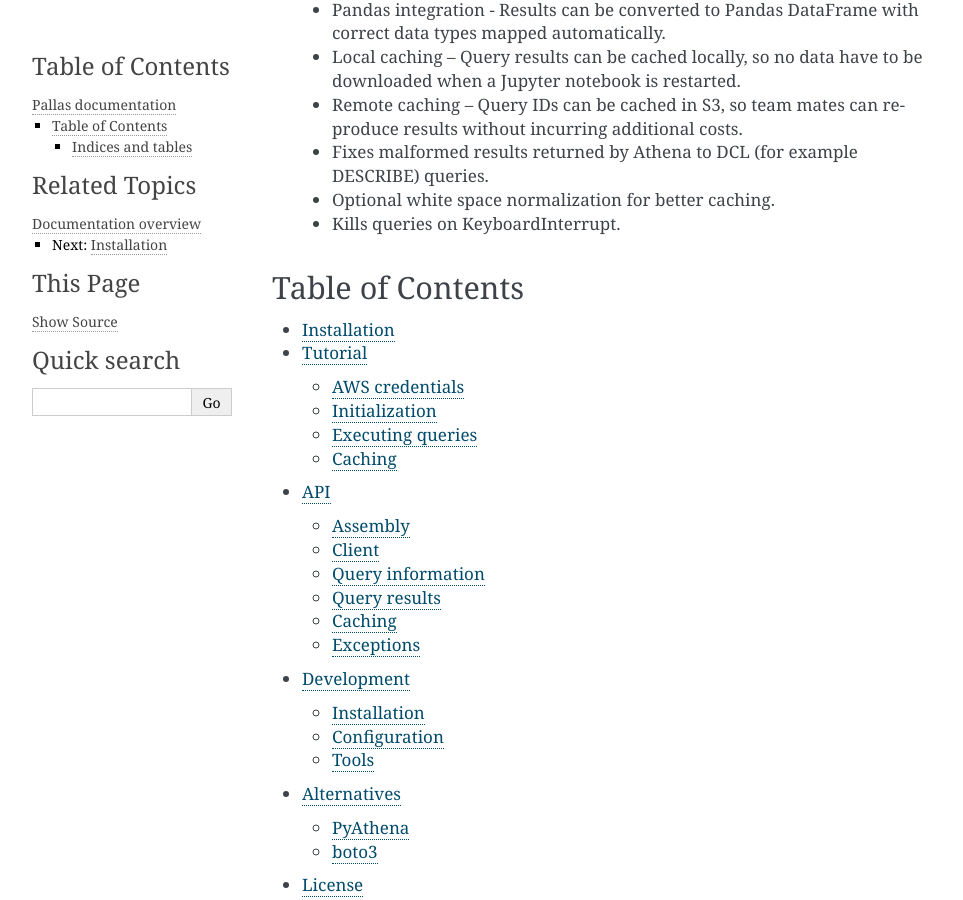
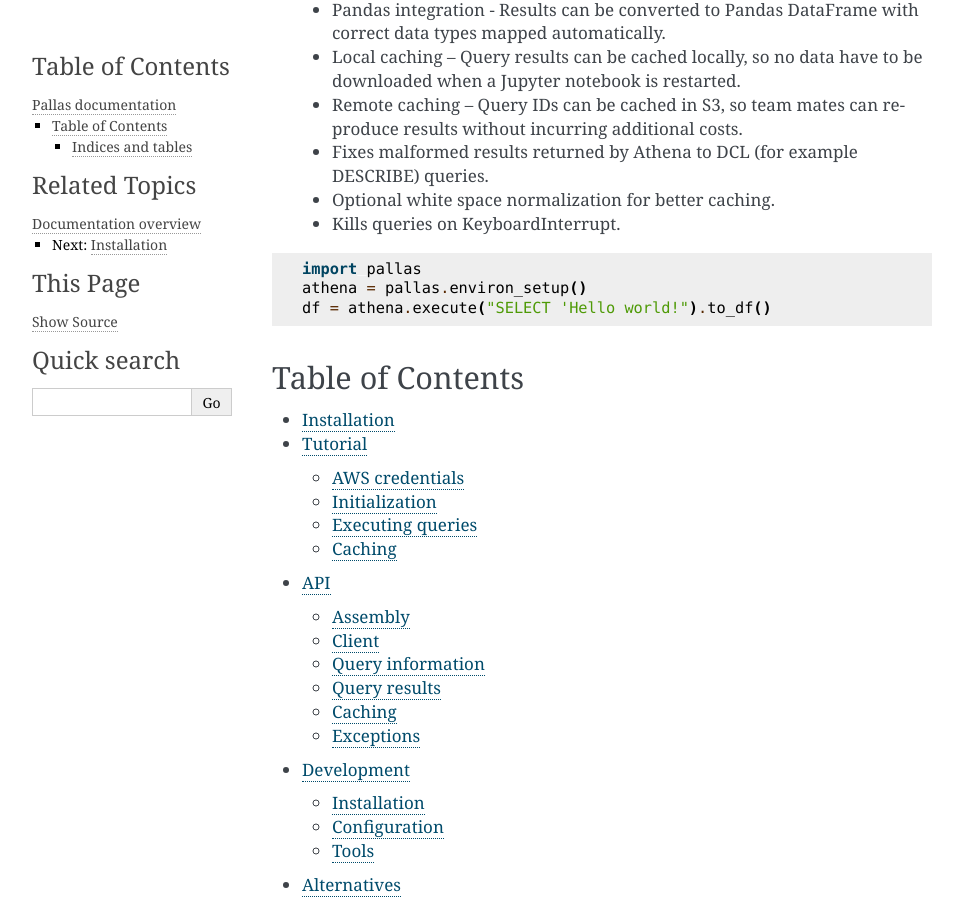
Before and after one commit to akamai/pallas, a Sphinx documentation site: the page built from docs/index.rst, in a window 1280 px wide and 900 px high, scrolled down 323 px. Shown: the whole window, without its empty margins (148-1111 px from the left). Built offline with Sphinx 7.4.7, drawn with Linux system fonts in a browser that asks for light colours.

Commit message:
Cleanup.

```diff
--- a/docs/alternatives.rst
+++ b/docs/alternatives.rst
@@ -1,3 +1,4 @@
+
 Alternatives
 ============
 
--- a/docs/conf.py
+++ b/docs/conf.py
@@ -30,7 +30,6 @@
 # ones.
 extensions = [
     "sphinx.ext.autodoc",
-    "sphinx.ext.doctest",
     "sphinx.ext.viewcode",
 ]
 
--- a/docs/develop.rst
+++ b/docs/develop.rst
@@ -1,4 +1,3 @@
-
 
 Development
 ===========
--- a/docs/index.rst
+++ b/docs/index.rst
@@ -1,11 +1,12 @@
 
 Pallas documentation
-==================================
+====================
 
 Pallas makes querying AWS Athena easy.
 
 It is especially valuable for analyses in Jupyter Notebook,
 but it is designed to be generic and usable in any application.
+
 
 Features:
 
@@ -22,6 +23,13 @@
    (for example DESCRIBE) queries.
  * Optional white space normalization for better caching.
  * Kills queries on KeyboardInterrupt.
+
+
+.. code-block:: python
+
+    import pallas
+    athena = pallas.environ_setup()
+    df = athena.execute("SELECT 'Hello world!").to_df()
 
 
 Table of Contents
```
